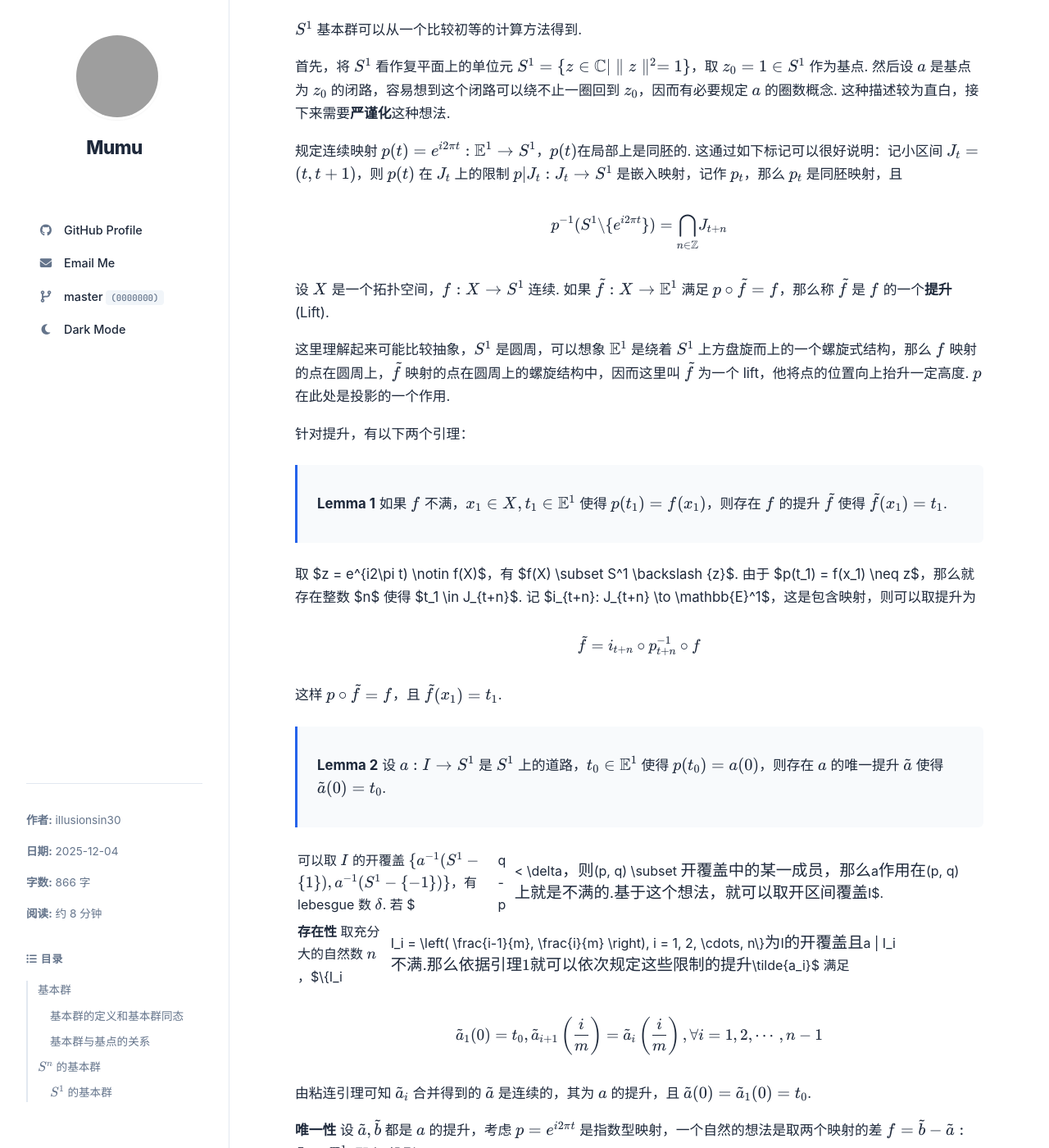
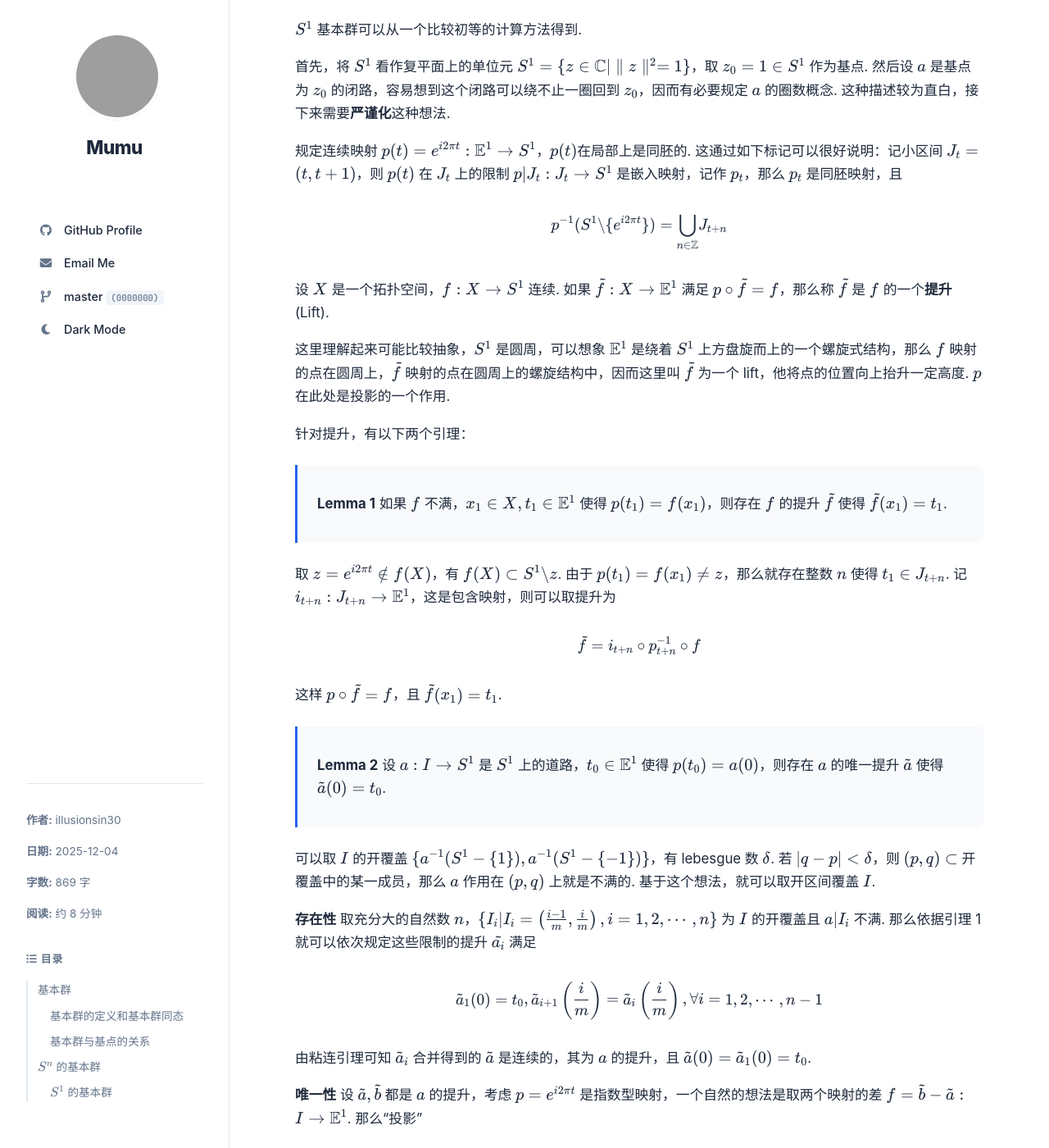
Before and after one commit to illusionsin30/illusionsin30.github.io, a Jekyll site: the page built from _posts/Topology/2025-12-4-week11.md, in a window 1280 px wide and 1400 px high, scrolled down 3163 px. Shown: the whole window at 82% size. Built offline with Jekyll 4.4.1, drawn with Linux system fonts in a browser that asks for light colours; some of the changed text lies outside the part shown; grey boxes are pictures that could not be loaded.

Commit message:
fix: correct some formula typos.

```diff
--- a/_posts/Topology/2025-12-4-week11.md
+++ b/_posts/Topology/2025-12-4-week11.md
@@ -74,7 +74,7 @@ $S^1$ 基本群可以从一个比较初等的计算方法得到.
 规定连续映射 $p(t) = e^{i2\pi t}: \mathbb{E}^1 \to S^1$，$p(t)$在局部上是同胚的. 这通过如下标记可以很好说明：记小区间 $J_t = (t, t+1)$，则 $p(t)$ 在 $J_t$ 上的限制 $p \| J_t: J_t \to S^1$ 是嵌入映射，记作 $p_t$，那么 $p_t$ 是同胚映射，且
 
 $$
-    p^{-1}(S^1 \backslash \{e^{i2\pi t} \}) = \underset{n \in \mathbb{Z}}{\bigcap} J_{t + n}
+    p^{-1}(S^1 \backslash \{e^{i2\pi t} \}) = \underset{n \in \mathbb{Z}}{\bigcup} J_{t + n}
 $$
 
 设 $X$ 是一个拓扑空间，$f: X \to S^1$ 连续. 如果 $\tilde{f}: X \to \mathbb{E}^1$ 满足 $p \circ \tilde{f} = f$，那么称 $\tilde{f}$ 是 $f$ 的一个**提升**(Lift).
@@ -85,7 +85,7 @@ $$
 
 > **Lemma 1** 如果 $f$ 不满，$x\_1 \in X, t\_1 \in \mathbb{E}^1$ 使得 $p(t\_1) = f(x\_1)$，则存在 $f$ 的提升 $\tilde{f}$ 使得 $\tilde{f}(x\_1) = t\_1$.
 
-取 $z = e^{i2\pi t) \notin f(X)$，有 $f(X) \subset S^1 \backslash \{z\}$. 由于 $p(t\_1) = f(x\_1) \neq z$，那么就存在整数 $n$ 使得 $t_1 \in J\_{t+n}$. 记 $i_{t+n}: J_{t+n} \to \mathbb{E}^1$，这是包含映射，则可以取提升为
+取 $z = e^{i2\pi t} \notin f(X)$，有 $f(X) \subset S^1 \backslash \{ z \}$. 由于 $p(t\_1) = f(x\_1) \neq z$，那么就存在整数 $n$ 使得 $t\_1 \in J\_{t+n}$. 记 $i\_{t+n}: J\_{t+n} \to \mathbb{E}^1$，这是包含映射，则可以取提升为
 
 $$
     \tilde{f} = i_{t + n} \circ p^{-1}_{t + n} \circ f
@@ -95,9 +95,9 @@ $$
 
 > **Lemma 2** 设 $a: I \to S^1$ 是 $S^1$ 上的道路，$t\_0 \in \mathbb{E}^1$ 使得 $p(t\_0) = a(0)$，则存在 $a$ 的唯一提升 $\tilde{a}$ 使得 $\tilde{a}(0) = t\_0$.
 
-可以取 $I$ 的开覆盖 $\\{ a^{-1}(S^1 - \\{1\\}), a^{-1}(S^1 - \\{-1\\}) \\}$，有 lebesgue 数 $\delta$. 若 $|q - p| < \delta$，则 $(p, q) \subset $ 开覆盖中的某一成员，那么 $a$ 作用在 $(p, q)$ 上就是不满的. 基于这个想法，就可以取开区间覆盖 $I$.
+可以取 $I$ 的开覆盖 $\\{ a^{-1}(S^1 - \\{1\\}), a^{-1}(S^1 - \\{ -1 \\}) \\}$，有 lebesgue 数 $\delta$. 若 $\| q - p \| < \delta$，则 $(p, q) \subset $ 开覆盖中的某一成员，那么 $a$ 作用在 $(p, q)$ 上就是不满的. 基于这个想法，就可以取开区间覆盖 $I$.
 
-**存在性** 取充分大的自然数 $n$，$\\{I_i | I_i = \left( \frac{i-1}{m}, \frac{i}{m} \right), i = 1, 2, \cdots, n\\}$ 为 $I$ 的开覆盖且 $a \| I_i$ 不满. 那么依据引理 1 就可以依次规定这些限制的提升 $\tilde{a_i}$ 满足
+**存在性** 取充分大的自然数 $n$，$\\{ I\_i \| I\_i = \left( \frac{i-1}{m}, \frac{i}{m} \right), i = 1, 2, \cdots, n\\}$ 为 $I$ 的开覆盖且 $a \| I\_i$ 不满. 那么依据引理 1 就可以依次规定这些限制的提升 $\tilde{a\_i}$ 满足
 
 $$
     \tilde{a}_1(0) = t_0, \tilde{a}_{i+1} \left( \frac{i}{m} \right) = \tilde{a}_{i} \left( \frac{i}{m} \right), \forall i = 1, 2, \cdots, n - 1
```
Also changed, not shown: other parts of _posts/Topology/2025-12-4-week11.md (+1 -1 lines).
